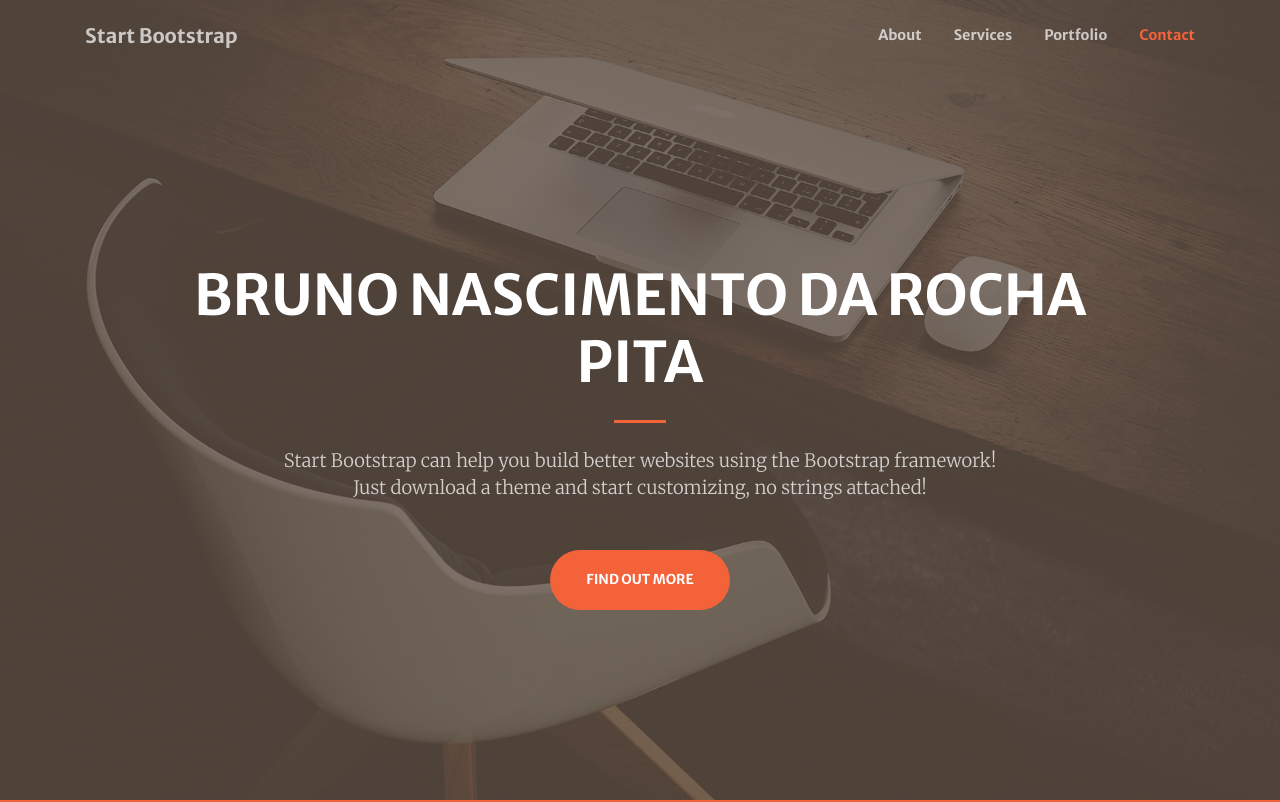
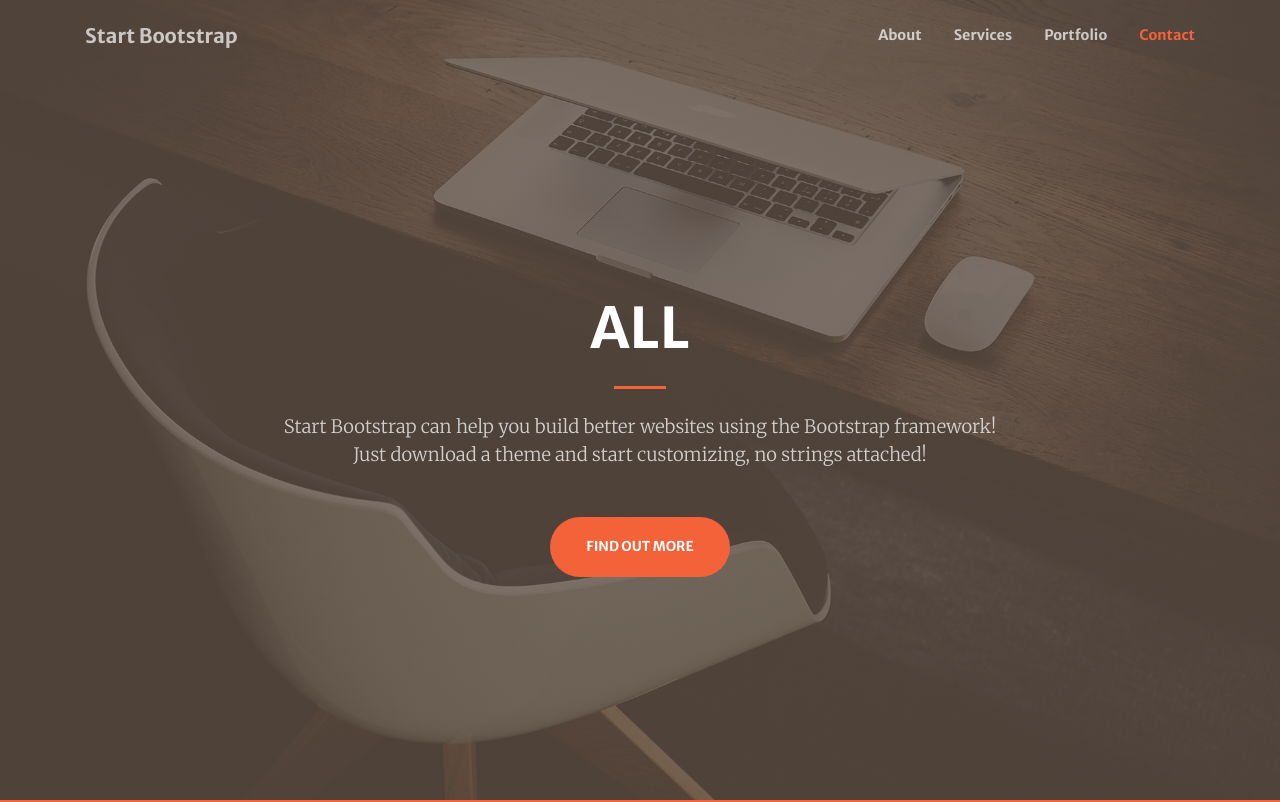
Before and after one commit to BrunoNascimentoPita/Homepage, a plain HTML site: page index.html in a window 1280 px wide. Shown: the top 802 px of the page. Drawn offline with nearby package versions, Linux system fonts and the light colour scheme.

Commit message:
small update

```diff
--- a/index.html
+++ b/index.html
@@ -5,7 +5,7 @@
         <meta name="viewport" content="width=device-width, initial-scale=1, shrink-to-fit=no" />
         <meta name="description" content="" />
         <meta name="author" content="" />
-        <title>Creative - Start Bootstrap Theme</title>
+        <title>All</title>
         <!-- Font Awesome icons (free version)-->
         <script src="https://use.fontawesome.com/releases/v5.12.1/js/all.js" crossorigin="anonymous"></script>
         <!-- Google fonts-->
@@ -36,7 +36,7 @@
             <div class="container h-100">
                 <div class="row h-100 align-items-center justify-content-center text-center">
                     <div class="col-lg-10 align-self-end">
-                        <h1 class="text-uppercase text-white font-weight-bold">Bruno Nascimento da Rocha Pita</h1>
+                        <h1 class="text-uppercase text-white font-weight-bold">All</h1>
                         <hr class="divider my-4" />
                     </div>
                     <div class="col-lg-8 align-self-baseline">
```
